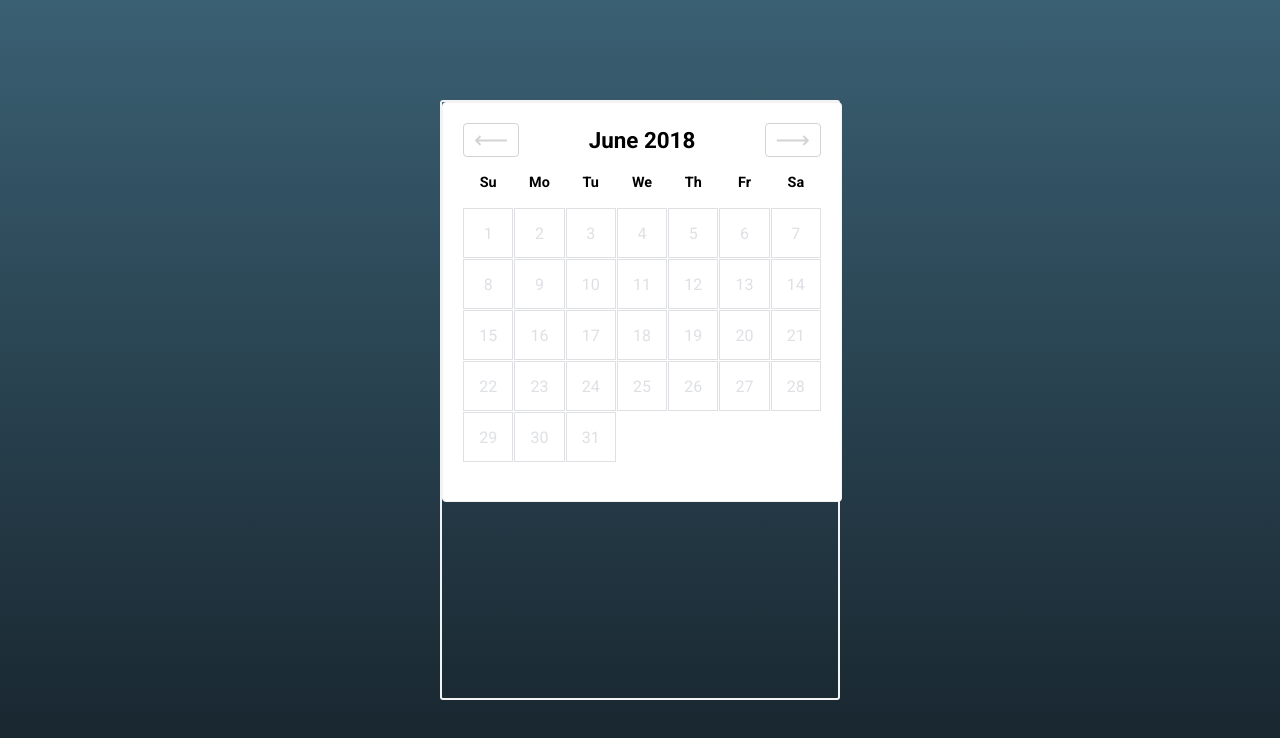
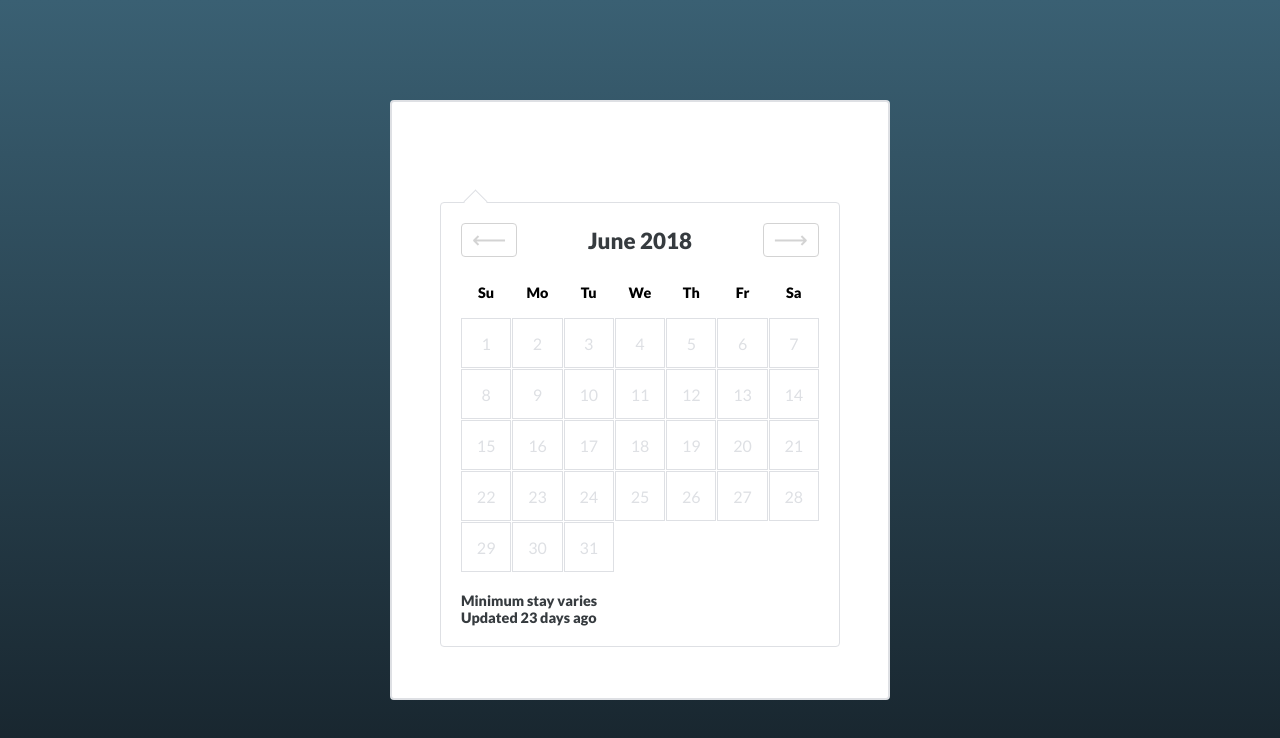
Before and after one commit to Swor71/Calendar, a React (Create React App) app: page / in a window 1280 px wide. Shown: the top 738 px of the page. Built offline with nearby package versions, Linux system fonts and the light colour scheme.

Commit message:
Add full calendar mock

```diff
--- a/src/App.css
+++ b/src/App.css
@@ -4,11 +4,13 @@
   align-items: center;
   height: 100vh;
   background: linear-gradient(to top, #16222A, #3A6073);
+  color: #363b3f;
 }
 
 .container {
-  width: 400px;
+  width: 500px;
   height: 600px;
-  border: 2px solid #f3f3f3;
-  border-radius: 3px;
+  border: 2px solid #dee0e4;
+  border-radius: 4px;
+  background-color: #fff;
 }
--- a/src/components/Calendar/Calendar.css
+++ b/src/components/Calendar/Calendar.css
@@ -1,9 +1,24 @@
 .calendar-wrapper {
   margin: 0 auto;
-  height: 400px;
+  min-height: 400px;
   width: 400px;
-  border: 1px solid #f3f3f3;
+  border: 1px solid #dee0e4;
   border-radius: 4px;
   background: #fff;
   padding: 20px;
+  position: relative;
+  top: 100px;
 }
+
+.calendar-wrapper::before {
+  content: '';
+  position: absolute;
+  height: 16px;
+  width: 16px;
+  top: -10px;
+  left: 26px;
+  background: #fff;
+  border-right: 1px solid #dee0e4;
+  border-top: 1px solid #dee0e4;
+  transform: rotate(-45deg);
+}
--- a/src/components/Calendar/CalendarBody/CalendarBody.css
+++ b/src/components/Calendar/CalendarBody/CalendarBody.css
@@ -3,6 +3,7 @@
   grid-template-columns: repeat(7, minmax(50px, 1fr));
   grid-template-rows: repeat(auto-fill, 1fr);
   grid-gap: 1px;
+  margin-top: 10px;
 }
 
 [class*='day'] {
--- /dev/null
+++ b/src/components/Calendar/CalendarFooter/CalendarFooter.css
@@ -0,0 +1,7 @@
+.calendar-footer-wrapper {
+  margin-top: 20px;
+  display: flex;
+  flex-direction: column;
+  font-size: .9em;
+  font-weight: bold;
+}
--- a/src/components/Calendar/CalendarFooter/CalendarFooter.jsx
+++ b/src/components/Calendar/CalendarFooter/CalendarFooter.jsx
@@ -1,10 +1,13 @@
 import React, { PureComponent } from 'react';
+
+import './CalendarFooter.css';
 
 class CalendarFooter extends PureComponent {
   render() {
     return (
-      <div>
-
+      <div className='calendar-footer-wrapper'>
+        <span>Minimum stay varies</span>
+        <span>Updated 23 days ago</span>
       </div>
     );
   }
--- a/src/index.css
+++ b/src/index.css
@@ -1,4 +1,5 @@
-@import url('https://fonts.googleapis.com/css?family=Roboto:400,700');
+@import url('https://fonts.googleapis.com/css?family=Lato:400,900');
+
 
 * {
   margin: 0;
@@ -7,7 +8,7 @@
 }
 
 body {
-  font-family: 'Roboto', Arial, sans-serif;
+  font-family: 'Lato', Arial, sans-serif;
   -webkit-font-smoothing: antialiased;
   -moz-osx-font-smoothing: grayscale;
 }
```
